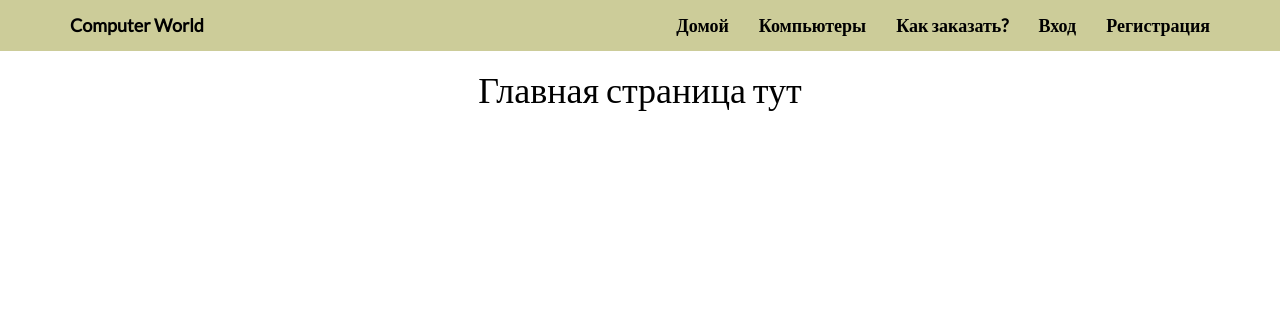
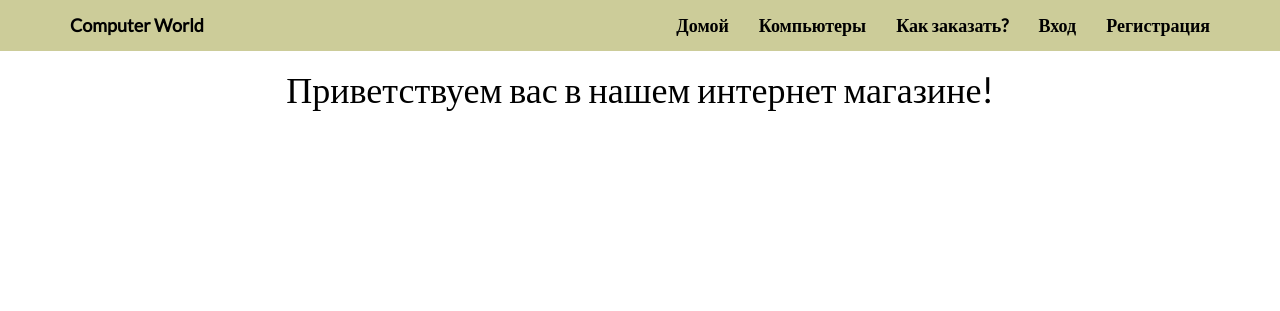
Before and after one commit to razuvaevkirik/homework, a Django app: page / in a window 1280 px wide. Shown: the top 311 px of the page. Run offline with Django 3.2, Linux system fonts and the light colour scheme; some libraries are stand-ins or nearby versions.

```diff
--- a/Homework/templates/main.html
+++ b/Homework/templates/main.html
@@ -3,7 +3,7 @@
 {% block body2 %}
     {% load static %}
 
-    <h1>Главная страница тут</h1>
+    <h1>Приветствуем вас в нашем интернет магазине!</h1>
 
 
 {% endblock %}
```
Also changed, not shown: Homework/db.sqlite3.
